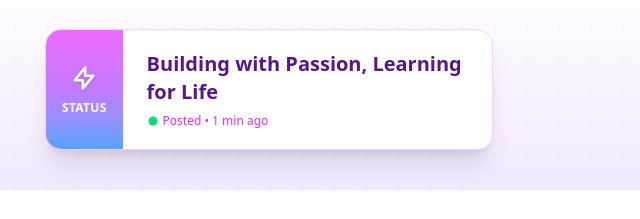
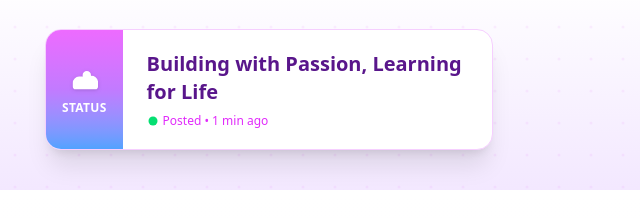
Before and after one commit to jasheloper/portfolio, a website: page v2/v2.html in a window 1280 px wide. Shown: the part 231-450 px from the top of the page, 371-1011 px from the left. Drawn offline with Linux system fonts and the light colour scheme; files that its build step writes are made by us from their sources.

Commit message:
v2 layout

```diff
--- a/v2/v2.html
+++ b/v2/v2.html
@@ -71,14 +71,9 @@
     <!-- Colored Status Icon Sidebar -->
     <div class="flex flex-col items-center justify-center bg-gradient-to-b from-fuchsia-400 via-purple-400 to-blue-400 px-4 py-6">
 
-<svg class="w-7 h-7 text-white drop-shadow" fill="none" stroke="currentColor" stroke-width="2.2" stroke-linecap="round" stroke-linejoin="round" viewBox="0 0 24 24" aria-hidden="true">
-  <path d="M13 10V3L4 14h7v7l9-11h-7z"/>
-</svg>
-
-
-
-
-
+      <svg class="w-7 h-7 text-white drop-shadow" fill="currentColor" viewBox="0 0 20 20" aria-hidden="true">
+        <path d="M15 8a3 3 0 11-6 0 3 3 0 016 0zM2 13.5A4.5 4.5 0 016.5 9h7A4.5 4.5 0 0120 13.5V16a2 2 0 01-2 2H4a2 2 0 01-2-2v-2.5z"/>
+      </svg>
 
       <span class="mt-2 text-xs font-bold text-white uppercase tracking-wide">Status</span>
 
```
